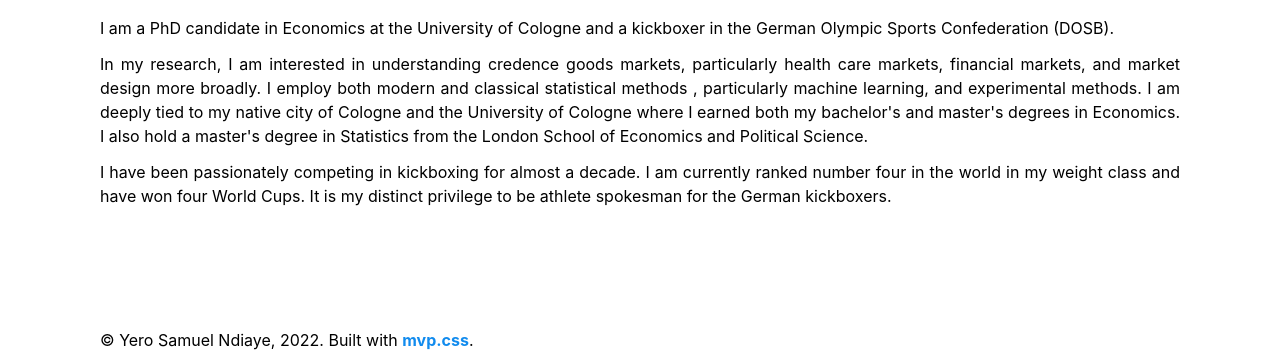
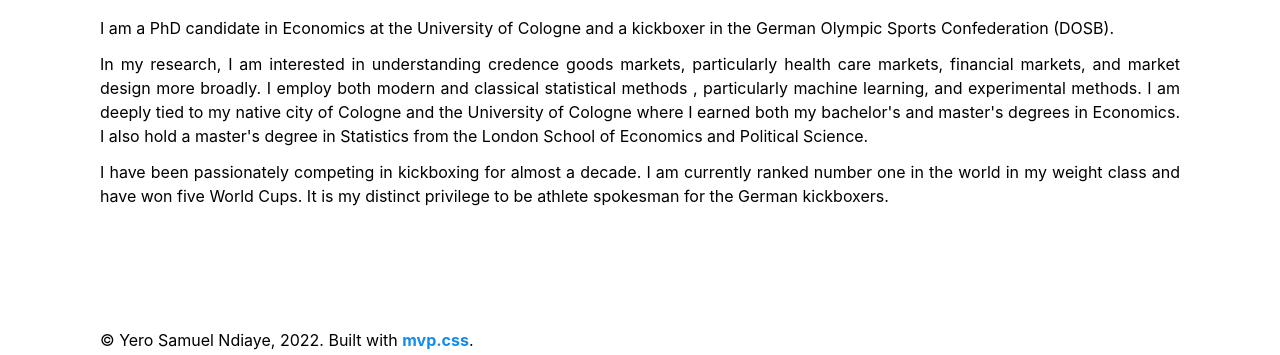
Before and after one commit to yerondiaye/yerondiaye.github.io, a Jekyll site: the page index.html, which Jekyll copies as it is, in a window 1280 px wide. Shown: the part 601-956 px from the top of the page. Built offline with Jekyll 4.4.1, drawn with Linux system fonts in a browser that asks for light colours.

Commit message:
Update index.html

```diff
--- a/index.html
+++ b/index.html
@@ -40,7 +40,7 @@
 <p><b>Welcome!</b></p>
 <p align="justify">I am a PhD candidate in Economics at the University of Cologne and a kickboxer in the German Olympic Sports Confederation (DOSB).</p>
 <p align="justify"> In my research, I am interested in understanding credence goods markets, particularly health care markets, financial markets, and market design more broadly. I employ both modern and classical statistical methods , particularly machine learning, and experimental methods. I am deeply tied to my native city of Cologne and the University of Cologne where I earned both my bachelor's and master's degrees in Economics. I also hold a master's degree in Statistics from the London School of Economics and Political Science.</p>
-<p align="justify">I have been passionately competing in kickboxing for almost a decade. I am currently ranked number four in the world in my weight class and have won four World Cups. It is my distinct privilege to be athlete spokesman for the German kickboxers.</p>
+<p align="justify">I have been passionately competing in kickboxing for almost a decade. I am currently ranked number one in the world in my weight class and have won five World Cups. It is my distinct privilege to be athlete spokesman for the German kickboxers.</p>
         </main>
 
 
```
